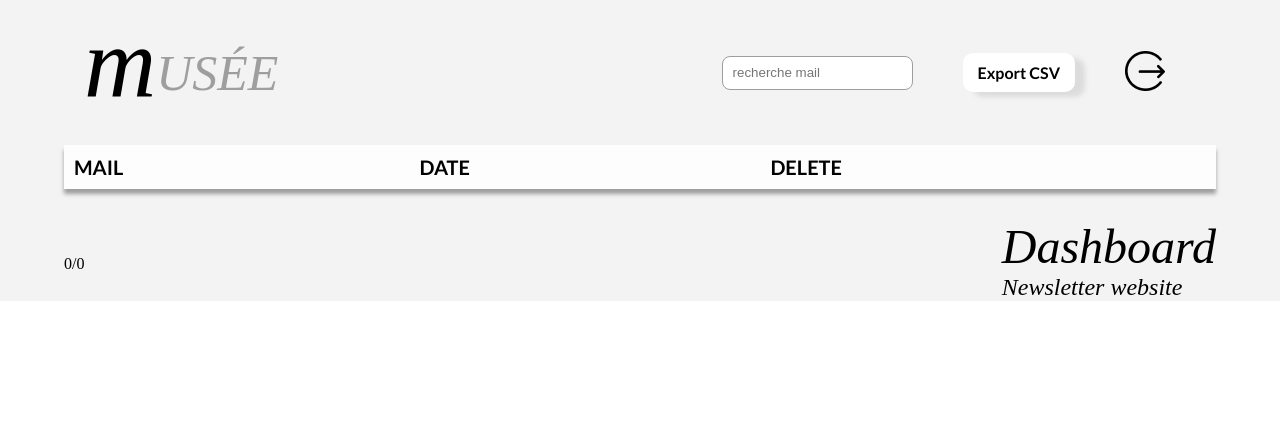
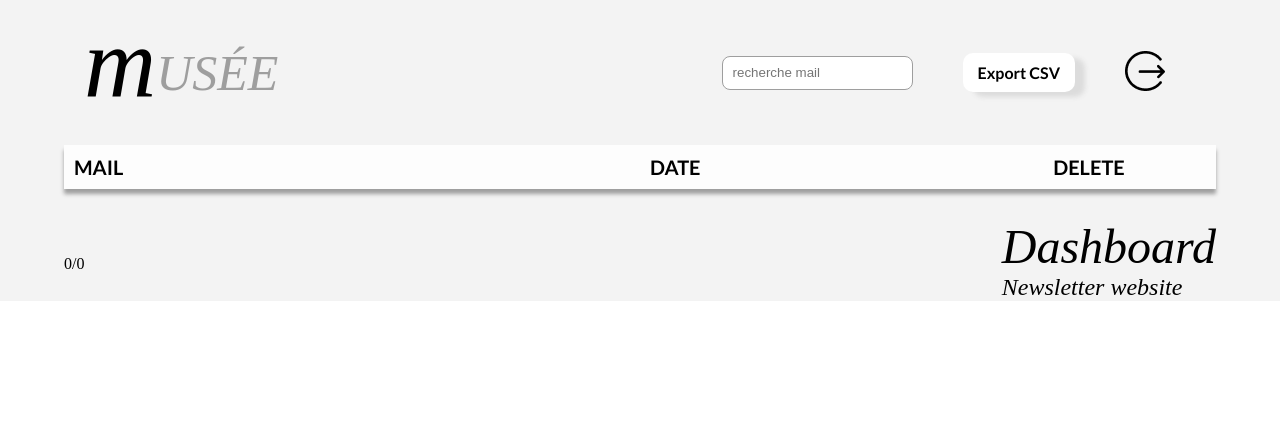
Before and after one commit to Babsybis/watch_museum_website, a PHP site: page /admin/index.php in a window 1280 px wide. Shown: the top 445 px of the page. Run offline with PHP 8.4, Linux system fonts and the light colour scheme; the visitor is signed in with stand-in values (Sample User, id 1); data that the repository does not hold is empty; some web fonts are replaced.

Commit message:
style du compteur

```diff
--- a/admin/style.css
+++ b/admin/style.css
@@ -150,6 +150,18 @@ border-spacing: 0;
     box-shadow: 0px 5px 4px rgba(0, 0, 0, 0.35);
 }
 
+.first th:nth-child(1){
+    width: 50%;
+}
+
+.first th:nth-child(2){
+    width: 35%;
+}
+
+.first th:nth-child(3){
+    width: 15%;
+}
+
 th{
     padding: .625rem;
     background-color: #FDFDFD;
@@ -206,6 +218,7 @@ tr:nth-child(even){
     font-style: italic;
 
 }
+
 .title p:first-child{
     font-size: 3rem;
     margin: 0;
@@ -219,3 +232,8 @@ tr:nth-child(even){
 
 
 }
+
+.counts{
+    font-weight: 600;
+    font-size: 1rem;
+}
```
